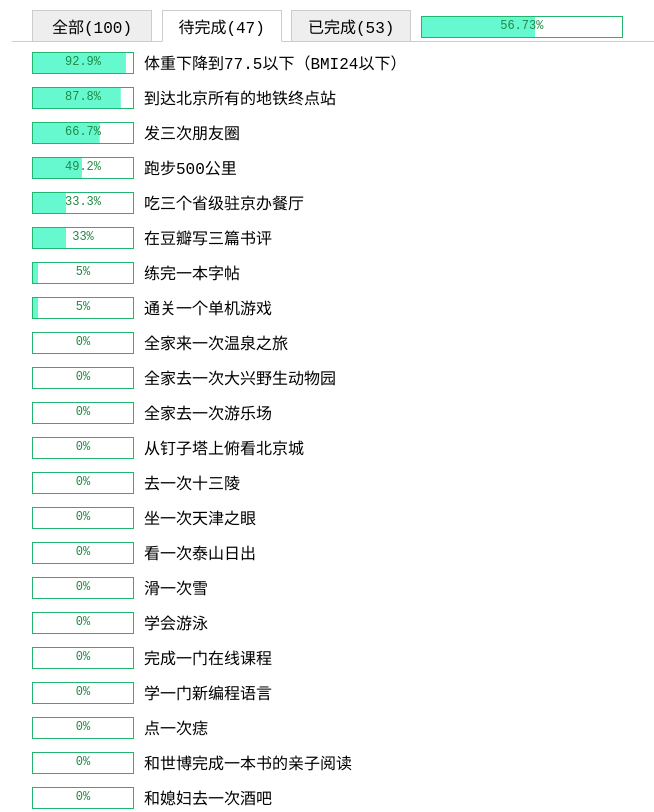
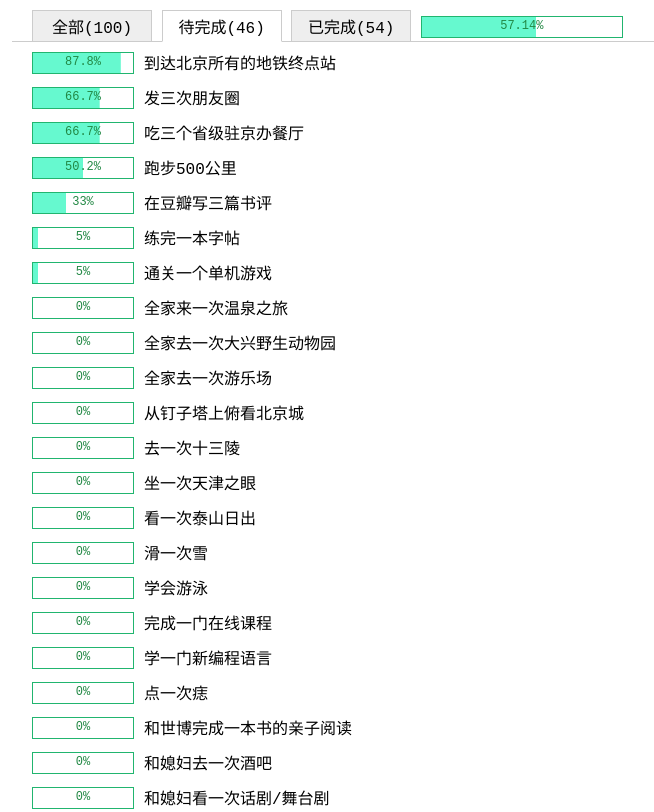
Before and after one commit to dingxue/misc, a plain HTML site: page wishlist2018.html in a window 1280 px wide. Shown: the top 812 px of the page, without its empty margins (28-682 px from the left). Drawn offline with Linux system fonts and the light colour scheme.

Commit message:
wishlist update

```diff
--- a/wishlist2018.html
+++ b/wishlist2018.html
@@ -241,7 +241,7 @@
             {
                 "id": 18,
                 "title": "跑步500公里",
-                "progress": 49.2,
+                "progress": 50.2,
                 "ctime": "",
                 "notes": [
                     "0516: 5/5, 1%",
@@ -283,6 +283,7 @@
                     "1101: 2/237, 47.4%",
                     "1102: 3/240, 48.0%",
                     "1203: 6/246, 49.2%",
+                    "1219: 5/251, 50.2%",
                 ]
             },
             {
@@ -485,8 +486,8 @@
             {
                 "id": 34,
                 "title": "体重下降到77.5以下（BMI24以下）",
-                "progress": 92.9, //(90.1-xx)/(90.1-77.5)
-                "ctime": "",
+                "progress": 100,
+                "ctime": "2018-12-24",
                 "notes": [
                     "0508: 90.1",
                     "0517: 87.4",
@@ -517,6 +518,9 @@
                     "1207: 79.1",
                     "1212: 78.7",
                     "1213: 78.4",
+                    "1214: 77.9",
+                    "1220: 77.7",
+                    "1224: 77.4"
                 ]
             },
             {
@@ -973,10 +977,11 @@
             {
                 "id": 88,
                 "title": "吃三个省级驻京办餐厅",
-                "progress": 33.3,
+                "progress": 66.7,
                 "ctime": "",
                 "notes": [
                     "0525: 湖北-湖北味道",
+                    "1222: 甘肃-飞天大厦餐厅",
                 ]
             },
             {
```
